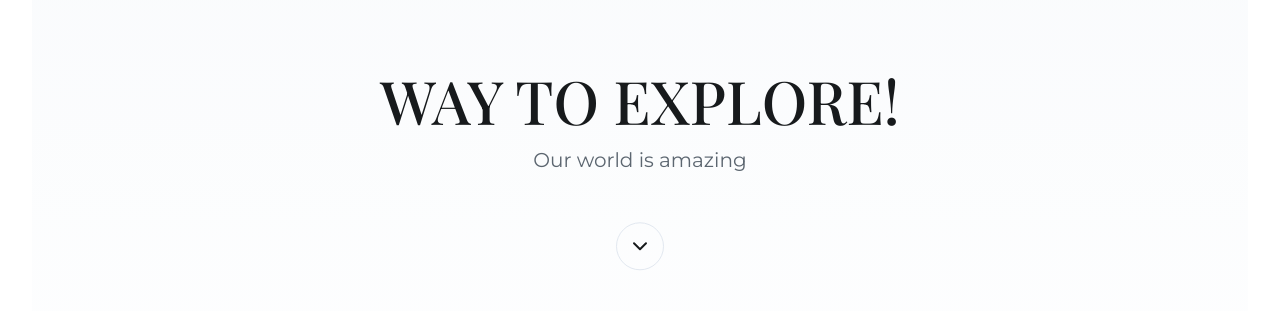
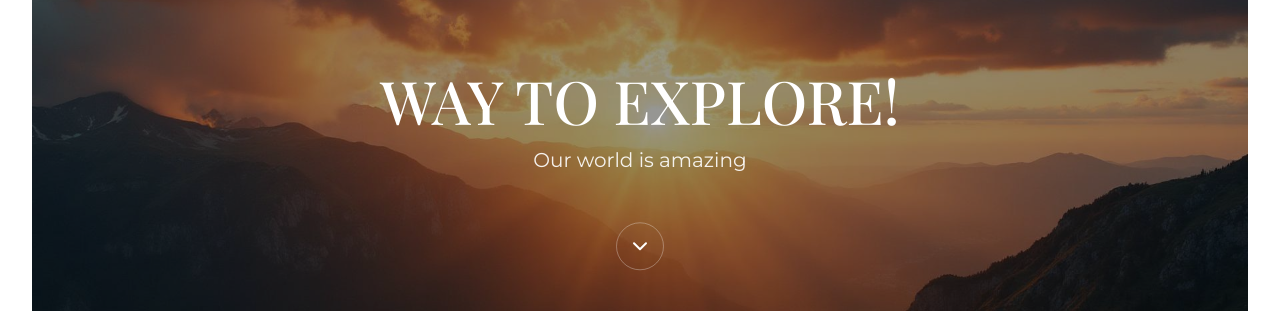
Before and after one commit to hemanth-chakravarthy/photo-sphere, a React (Vite) app: page / in a window 1280 px wide. Shown: the part 222-533 px from the top of the page. Built offline with nearby package versions, Linux system fonts and the light colour scheme; no server answers; the database is empty.

Commit message:
Add image background to Home page

```diff
--- a/src/components/Hero.tsx
+++ b/src/components/Hero.tsx
@@ -1,6 +1,7 @@
 
 import { motion } from "framer-motion";
 import { ChevronDown } from "lucide-react";
+import heroBackground from "@/assets/hero-background.jpg";
 
 interface HeroProps {
   title: string;
@@ -10,7 +11,14 @@ interface HeroProps {
 
 const Hero = ({ title, subtitle, scrollToGallery }: HeroProps) => {
   return (
-    <section className="relative h-[90vh] flex items-center justify-center overflow-hidden bg-gradient-to-b from-slate-50 to-white">
+    <section className="relative h-[90vh] flex items-center justify-center overflow-hidden">
+      {/* Background Image */}
+      <div
+        className="absolute inset-0 z-0 bg-cover bg-center bg-no-repeat"
+        style={{ backgroundImage: `url(${heroBackground})` }}
+      >
+        <div className="absolute inset-0 bg-black/40"></div>
+      </div>
 
       {/* Content */}
       <div className="container mx-auto px-6 relative z-10 text-center">
@@ -19,11 +27,11 @@ const Hero = ({ title, subtitle, scrollToGallery }: HeroProps) => {
           animate={{ opacity: 1, y: 0 }}
           transition={{ duration: 0.8, delay: 0.2 }}
         >
-          <h1 className="text-4xl md:text-5xl lg:text-6xl font-serif font-medium text-foreground mb-4">
+          <h1 className="text-4xl md:text-5xl lg:text-6xl font-serif font-medium text-white mb-4">
             {title}
           </h1>
           {subtitle && (
-            <p className="text-xl text-muted-foreground max-w-2xl mx-auto">
+            <p className="text-xl text-white/90 max-w-2xl mx-auto">
               {subtitle}
             </p>
           )}
@@ -31,7 +39,7 @@ const Hero = ({ title, subtitle, scrollToGallery }: HeroProps) => {
           {scrollToGallery && (
             <motion.button
               onClick={scrollToGallery}
-              className="mt-12 inline-flex items-center justify-center text-foreground border border-border rounded-full w-12 h-12 hover:bg-accent hover:text-accent-foreground transition-colors"
+              className="mt-12 inline-flex items-center justify-center text-white border border-white/30 rounded-full w-12 h-12 hover:bg-white/10 transition-colors"
               initial={{ opacity: 0 }}
               animate={{ opacity: 1, y: [0, 10, 0] }}
               transition={{
```
Also changed, not shown: src/assets/hero-background.jpg (added).
